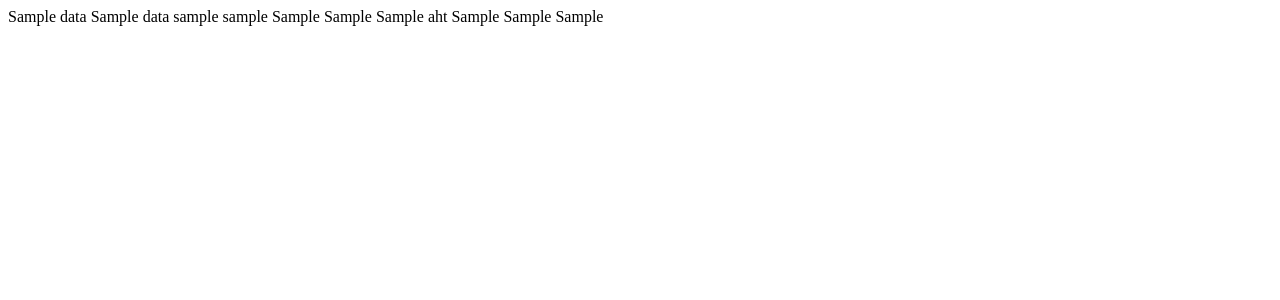
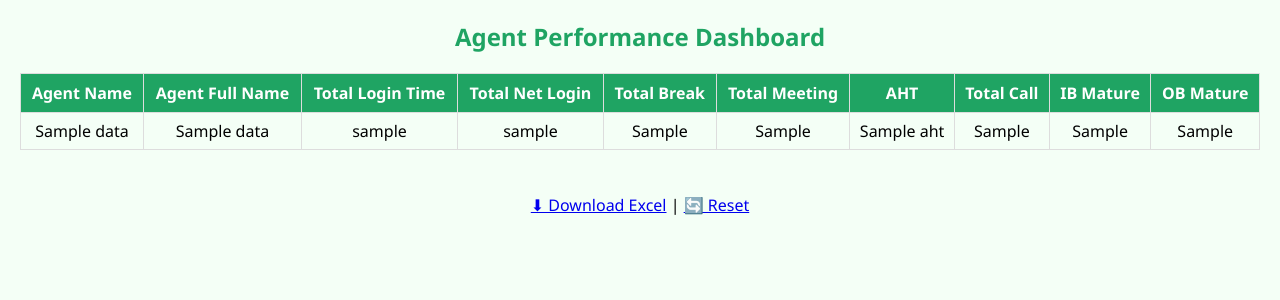
Before and after one commit to Viratmalakar/agent.performance.site, a Flask app: template templates/result.html in a window 1280 px wide. Shown: the top 300 px of the page. Run offline with Flask 3, Linux system fonts and the light colour scheme; the template is opened without the code that fills it: most values are stand-ins (such as "Sample title", 1, 10 or a date in 2020).

Commit message:
Update result.html

```diff
--- a/templates/result.html
+++ b/templates/result.html
@@ -1,3 +1,68 @@
+<!DOCTYPE html>
+<html>
+<head>
+<title>Agent Performance Dashboard</title>
+<link rel="icon" href="{{ url_for('static', filename='favicon.ico') }}">
+
+<style>
+body{
+font-family:Segoe UI;
+background:#f4fff6;
+margin:20px;
+}
+
+h2{
+color:#1fa463;
+text-align:center;
+}
+
+table{
+width:100%;
+border-collapse:collapse;
+margin-top:20px;
+}
+
+th{
+background:#1fa463;
+color:white;
+padding:8px;
+border:1px solid #ddd;
+position:sticky;
+top:0;
+}
+
+td{
+padding:7px;
+border:1px solid #ddd;
+text-align:center;
+}
+
+tbody tr:hover{
+background:#e9fff5;
+}
+</style>
+</head>
+
+<body>
+
+<h2>Agent Performance Dashboard</h2>
+
+<table>
+<thead>
+<tr>
+<th>Agent Name</th>
+<th>Agent Full Name</th>
+<th>Total Login Time</th>
+<th>Total Net Login</th>
+<th>Total Break</th>
+<th>Total Meeting</th>
+<th>AHT</th>
+<th>Total Call</th>
+<th>IB Mature</th>
+<th>OB Mature</th>
+</tr>
+</thead>
+
 <tbody>
 {% for r in data %}
 <tr>
@@ -26,3 +91,13 @@
 </tr>
 {% endfor %}
 </tbody>
+</table>
+
+<br><br>
+<div style="text-align:center;">
+<a href="/export">⬇ Download Excel</a> |
+<a href="/">🔄 Reset</a>
+</div>
+
+</body>
+</html>
```
